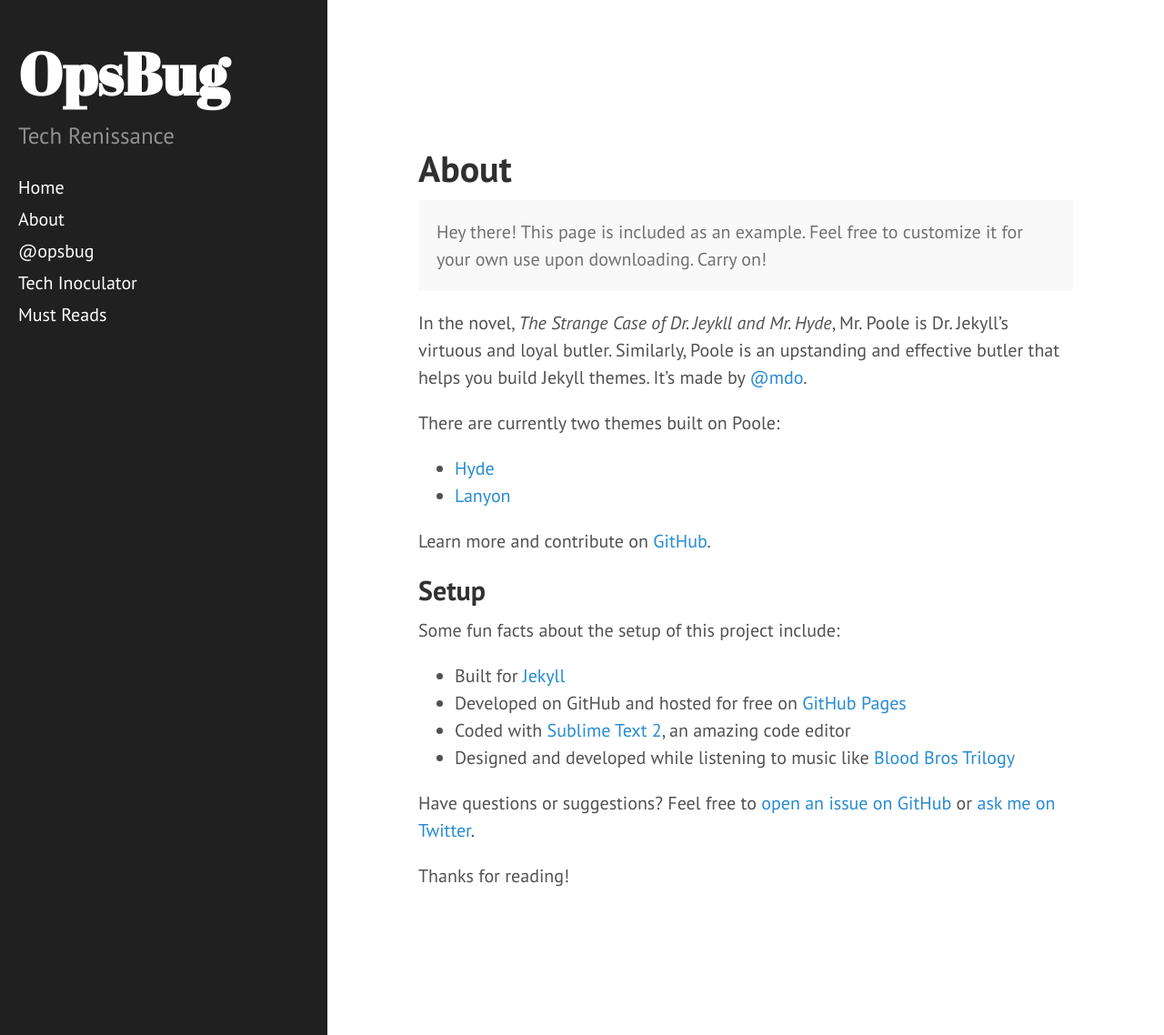
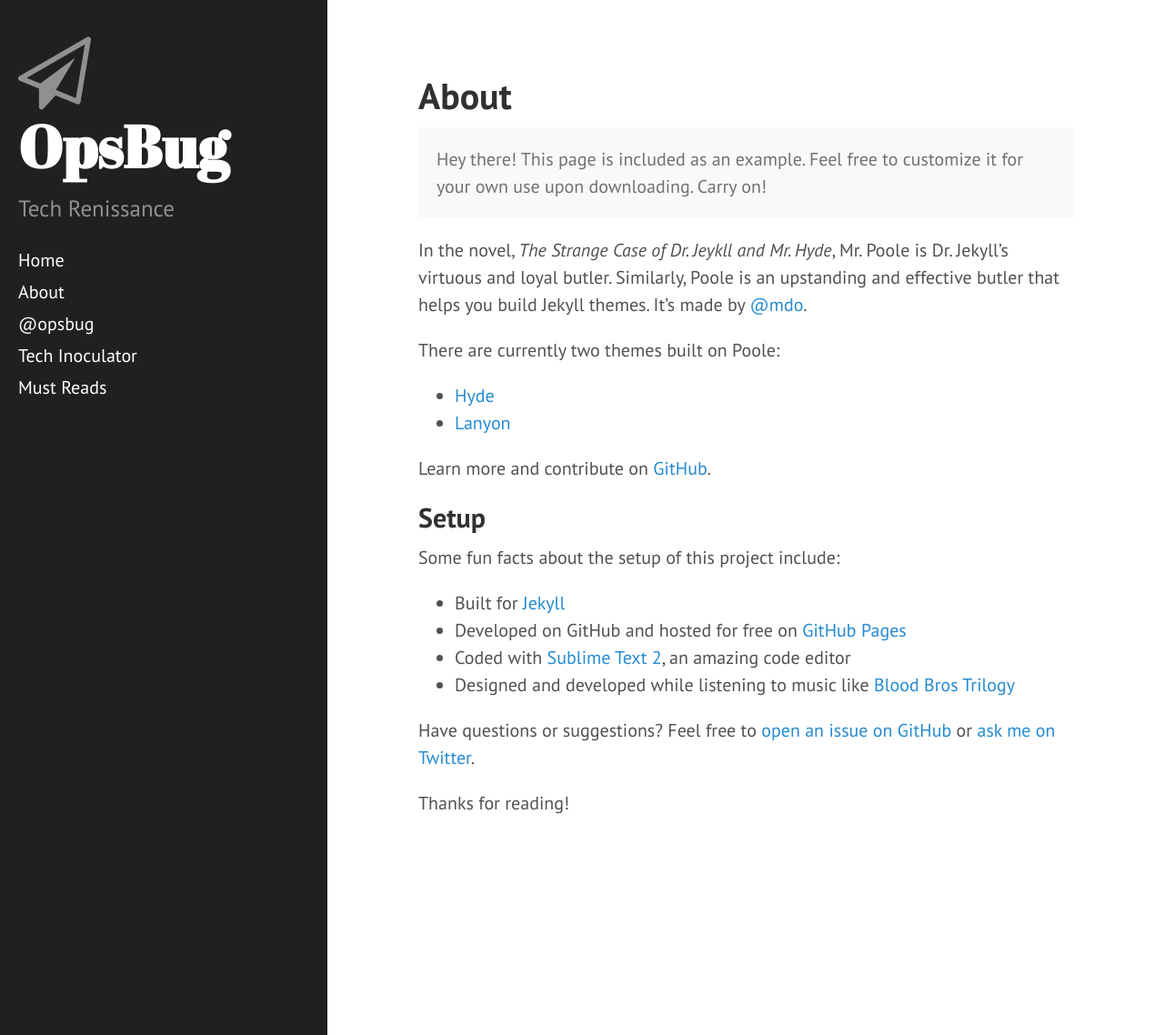
Before and after one commit to claraleung/claraleung.github.io, a Jekyll site: the page built from about.md, in a window 1280 px wide and 1138 px high. Shown: the whole window at 91% size. Built offline with Jekyll 4.4.1, drawn with Linux system fonts in a browser that asks for light colours; nearby versions of some CDN libraries; Markdown is read by kramdown in place of the engine named in the settings.

Commit message:
Initial commit

```diff
--- a/_includes/sidebar.html
+++ b/_includes/sidebar.html
@@ -1,6 +1,7 @@
-<i class="fa fa-paper-plane-o fa-4x"></i>
+<div class="sidebar">
 
-<div class="sidebar">
+    <i class="fa fa-paper-plane-o fa-4x"></i>
+
     <div class="sidebar-about">
 
       <h1>
```
